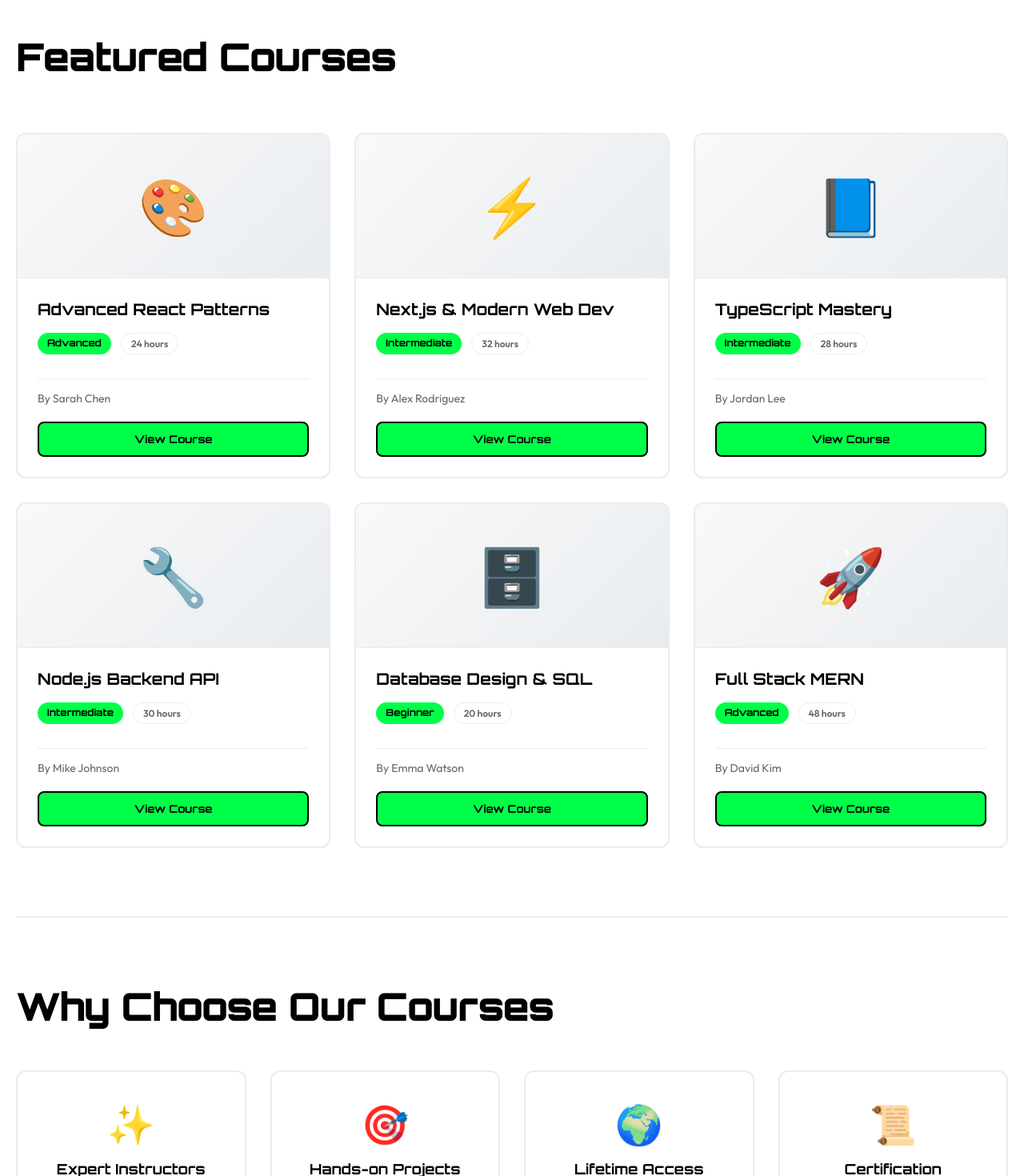
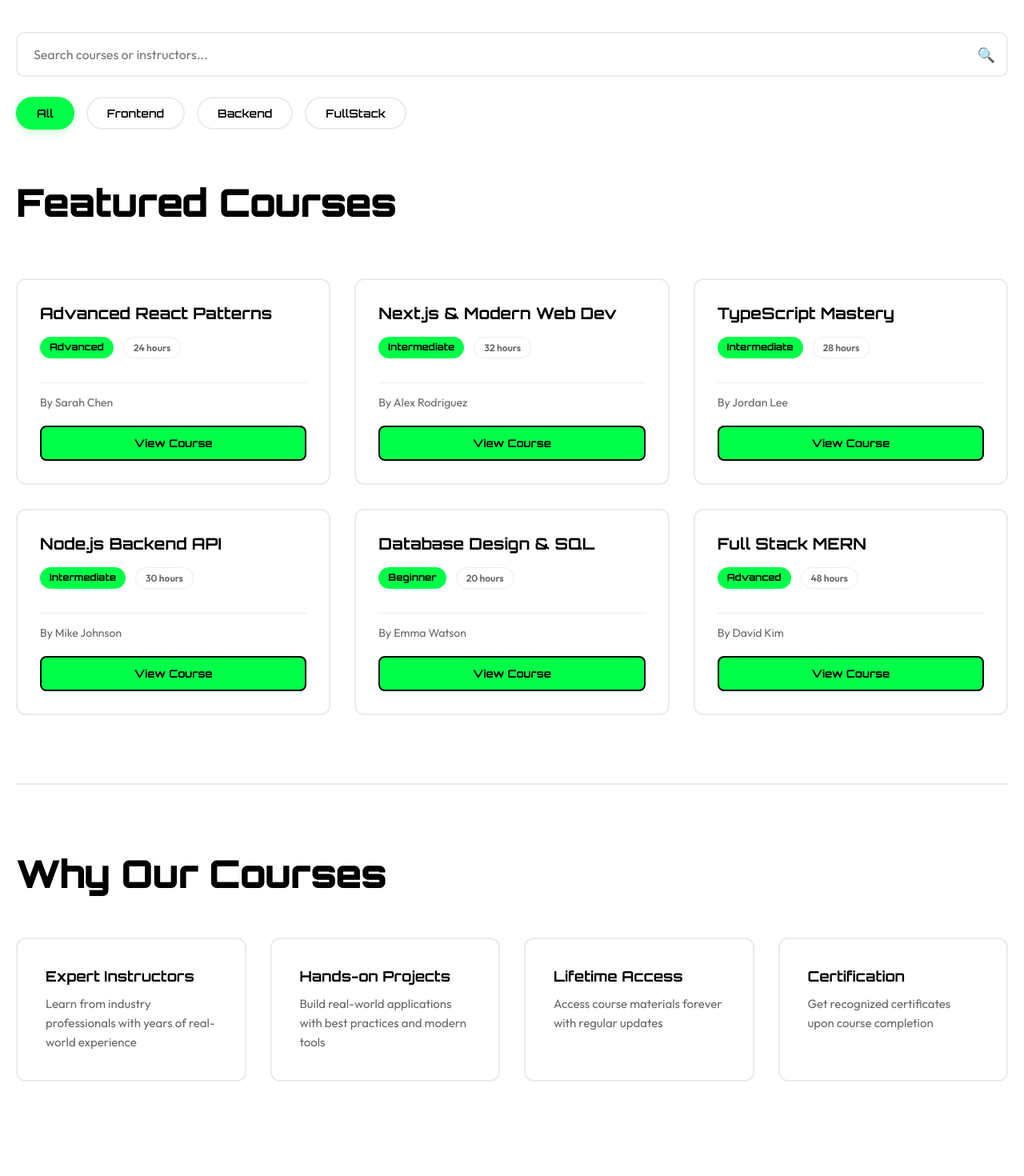
Before and after one commit to Jagdish-Giri/codox, a React app in the folder frontend/: page /courses in a window 1280 px wide. Shown: the part 440-1910 px from the top of the page at 80% size. Built offline with nearby package versions, Linux system fonts and the light colour scheme; the HTML template or start-up script is replaced by a standard one; a web font is replaced by a local one.

Commit message:
Add search and filter feature to Courses page - remove icons, simplify Why Our Courses section

```diff
--- a/frontend/src/pages/Courses.jsx
+++ b/frontend/src/pages/Courses.jsx
@@ -4,56 +4,66 @@ import Carousel from '../components/Carousel/Carousel'
 import Plans from '../components/Plans/Plans'
 
 const Courses = () => {
+  const [searchTerm, setSearchTerm] = React.useState('');
+  const [selectedFilter, setSelectedFilter] = React.useState('All');
+
   const coursesList = [
     {
       id: 1,
       title: "Advanced React Patterns",
       instructor: "Sarah Chen",
-      image: "🎨",
       level: "Advanced",
-      duration: "24 hours"
+      duration: "24 hours",
+      category: "Frontend"
     },
     {
       id: 2,
       title: "Next.js & Modern Web Dev",
       instructor: "Alex Rodriguez",
-      image: "⚡",
       level: "Intermediate",
-      duration: "32 hours"
+      duration: "32 hours",
+      category: "Frontend"
     },
     {
       id: 3,
       title: "TypeScript Mastery",
       instructor: "Jordan Lee",
-      image: "📘",
       level: "Intermediate",
-      duration: "28 hours"
+      duration: "28 hours",
+      category: "Frontend"
     },
     {
       id: 4,
       title: "Node.js Backend API",
       instructor: "Mike Johnson",
-      image: "🔧",
       level: "Intermediate",
-      duration: "30 hours"
+      duration: "30 hours",
+      category: "Backend"
     },
     {
       id: 5,
       title: "Database Design & SQL",
       instructor: "Emma Watson",
-      image: "🗄️",
       level: "Beginner",
-      duration: "20 hours"
+      duration: "20 hours",
+      category: "Backend"
     },
     {
       id: 6,
       title: "Full Stack MERN",
       instructor: "David Kim",
-      image: "🚀",
       level: "Advanced",
-      duration: "48 hours"
+      duration: "48 hours",
+      category: "FullStack"
     }
   ];
+
+  const filteredCourses = coursesList.filter(course => {
+    const matchesSearch = course.title.toLowerCase().includes(searchTerm.toLowerCase()) ||
+                         course.instructor.toLowerCase().includes(searchTerm.toLowerCase());
+    const matchesFilter = selectedFilter === 'All' || course.category === selectedFilter;
+    return matchesSearch && matchesFilter;
+  });
 
   return (
     <div className='courses-page'>
@@ -63,12 +73,38 @@ const Courses = () => {
       </div>
 
       <div className='courses-content'>
+        {/* Search and Filter Section */}
+        <div className='courses-search-section'>
+          <div className='search-bar'>
+            <input
+              type='text'
+              placeholder='Search courses or instructors...'
+              value={searchTerm}
+              onChange={(e) => setSearchTerm(e.target.value)}
+              className='search-input'
+            />
+            <span className='search-icon'>🔍</span>
+          </div>
+
+          <div className='filter-buttons'>
+            {['All', 'Frontend', 'Backend', 'FullStack'].map(filter => (
+              <button
+                key={filter}
+                className={`filter-btn ${selectedFilter === filter ? 'active' : ''}`}
+                onClick={() => setSelectedFilter(filter)}
+              >
+                {filter}
+              </button>
+            ))}
+          </div>
+        </div>
+
+        {/* Courses Grid */}
         <section className='courses-grid-section'>
           <h2>Featured Courses</h2>
           <div className='courses-grid'>
-            {coursesList.map(course => (
+            {filteredCourses.map(course => (
               <div key={course.id} className='course-card'>
-                <div className='course-image'>{course.image}</div>
                 <div className='course-details'>
                   <h3>{course.title}</h3>
                   <div className='course-meta'>
@@ -85,26 +121,23 @@ const Courses = () => {
           </div>
         </section>
 
+        {/* Why Choose Section */}
         <section className='why-choose-section'>
-          <h2>Why Choose Our Courses</h2>
-          <div className='features-list'>
-            <div className='feature'>
-              <span className='feature-icon'>✨</span>
+          <h2>Why Our Courses</h2>
+          <div className='why-choose-grid'>
+            <div className='why-item'>
               <h4>Expert Instructors</h4>
-              <p>Learn from industry professionals with years of experience</p>
+              <p>Learn from industry professionals with years of real-world experience</p>
             </div>
-            <div className='feature'>
-              <span className='feature-icon'>🎯</span>
+            <div className='why-item'>
               <h4>Hands-on Projects</h4>
-              <p>Build real-world applications with best practices</p>
+              <p>Build real-world applications with best practices and modern tools</p>
             </div>
-            <div className='feature'>
-              <span className='feature-icon'>🌍</span>
+            <div className='why-item'>
               <h4>Lifetime Access</h4>
               <p>Access course materials forever with regular updates</p>
             </div>
-            <div className='feature'>
-              <span className='feature-icon'>📜</span>
+            <div className='why-item'>
               <h4>Certification</h4>
               <p>Get recognized certificates upon course completion</p>
             </div>
--- a/frontend/src/pages/Pages.css
+++ b/frontend/src/pages/Pages.css
@@ -42,6 +42,76 @@
   padding: 80px 20px;
 }
 
+/* SEARCH AND FILTER */
+.courses-search-section {
+  margin-bottom: 60px;
+  display: flex;
+  flex-direction: column;
+  gap: 25px;
+}
+
+.search-bar {
+  position: relative;
+  width: 100%;
+}
+
+.search-input {
+  width: 100%;
+  padding: 16px 50px 16px 20px;
+  font-size: 16px;
+  border: 2px solid #e9ecef;
+  border-radius: 10px;
+  background: #ffffff;
+  transition: all 0.3s ease;
+  font-family: 'Outfit', sans-serif;
+}
+
+.search-input:focus {
+  outline: none;
+  border-color: #00ff48;
+  box-shadow: 0 0 0 3px rgba(0, 255, 72, 0.1);
+}
+
+.search-icon {
+  position: absolute;
+  right: 16px;
+  top: 50%;
+  transform: translateY(-50%);
+  font-size: 18px;
+  pointer-events: none;
+}
+
+.filter-buttons {
+  display: flex;
+  gap: 15px;
+  flex-wrap: wrap;
+}
+
+.filter-btn {
+  padding: 10px 24px;
+  border: 2px solid #e9ecef;
+  background: #ffffff;
+  color: #000;
+  border-radius: 25px;
+  font-family: 'Orbitron', sans-serif;
+  font-weight: 600;
+  cursor: pointer;
+  transition: all 0.3s ease;
+  font-size: 14px;
+}
+
+.filter-btn:hover {
+  border-color: #00ff48;
+  color: #00ff48;
+}
+
+.filter-btn.active {
+  background: #00ff48;
+  border-color: #00ff48;
+  color: #000;
+  box-shadow: 0 4px 12px rgba(0, 255, 72, 0.2);
+}
+
 /* COURSES GRID */
 .courses-grid-section {
   margin-bottom: 100px;
@@ -72,6 +142,7 @@
   display: flex;
   flex-direction: column;
   height: 100%;
+  padding: 28px;
 }
 
 .course-card:hover {
@@ -80,20 +151,7 @@
   box-shadow: 0 15px 40px rgba(0, 255, 72, 0.12);
 }
 
-.course-image {
-  width: 100%;
-  height: 180px;
-  background: linear-gradient(135deg, #f8f9fa 0%, #e9ecef 100%);
-  display: flex;
-  align-items: center;
-  justify-content: center;
-  font-size: 70px;
-  color: #00ff48;
-  border-bottom: 1px solid #e9ecef;
-}
-
 .course-details {
-  padding: 25px;
   display: flex;
   flex-direction: column;
   flex-grow: 1;
@@ -181,41 +239,36 @@
   letter-spacing: -1px;
 }
 
-.features-list {
+.why-choose-grid {
   display: grid;
   grid-template-columns: repeat(4, 1fr);
   gap: 30px;
 }
 
-.feature {
+.why-item {
   background: #ffffff;
   padding: 35px;
   border-radius: 12px;
   border: 2px solid #e9ecef;
-  text-align: center;
+  text-align: left;
   transition: all 0.3s ease;
 }
 
-.feature:hover {
+.why-item:hover {
   border-color: #00ff48;
   transform: translateY(-5px);
   box-shadow: 0 10px 30px rgba(0, 255, 72, 0.1);
 }
 
-.feature-icon {
-  font-size: 48px;
-  display: block;
-  margin-bottom: 15px;
-}
-
-.feature h4 {
+.why-item h4 {
   font-family: 'Orbitron', sans-serif;
   font-size: 18px;
   color: #000;
   margin: 0 0 12px 0;
+  font-weight: 700;
 }
 
-.feature p {
+.why-item p {
   color: #666;
   font-size: 15px;
   line-height: 1.6;
@@ -742,21 +795,20 @@
     gap: 25px;
   }
 
-  .course-image {
-    height: 160px;
-    font-size: 60px;
+  .course-details {
+    padding: 0;
   }
 
-  .course-details {
-    padding: 20px;
+  .filter-buttons {
+    justify-content: flex-start;
   }
 
-  .features-list {
+  .why-choose-grid {
     grid-template-columns: repeat(2, 1fr);
     gap: 20px;
   }
 
-  .feature {
+  .why-item {
     padding: 25px;
   }
 
@@ -891,33 +943,36 @@
     gap: 20px;
   }
 
-  .course-image {
-    height: 140px;
-    font-size: 50px;
-  }
-
   .course-details {
-    padding: 18px;
+    padding: 0;
   }
 
   .course-details h3 {
     font-size: 18px;
   }
 
-  .features-list {
+  .filter-buttons {
+    flex-direction: column;
+  }
+
+  .filter-btn {
+    width: 100%;
+  }
+
+  .why-choose-grid {
     grid-template-columns: 1fr;
     gap: 15px;
   }
 
-  .feature {
+  .why-item {
     padding: 20px;
   }
 
-  .feature h4 {
+  .why-item h4 {
     font-size: 16px;
   }
 
-  .feature p {
+  .why-item p {
     font-size: 14px;
   }
 
```
